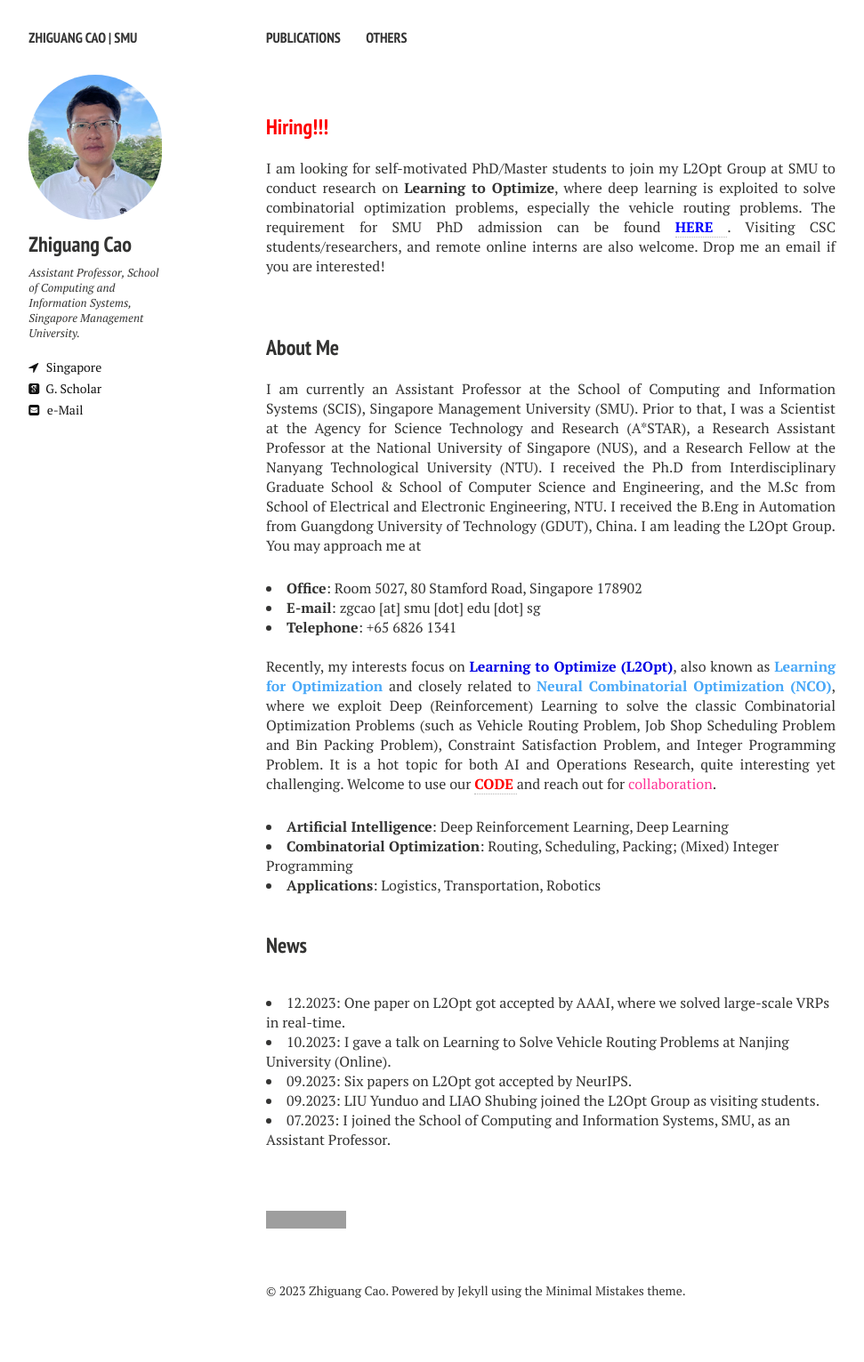
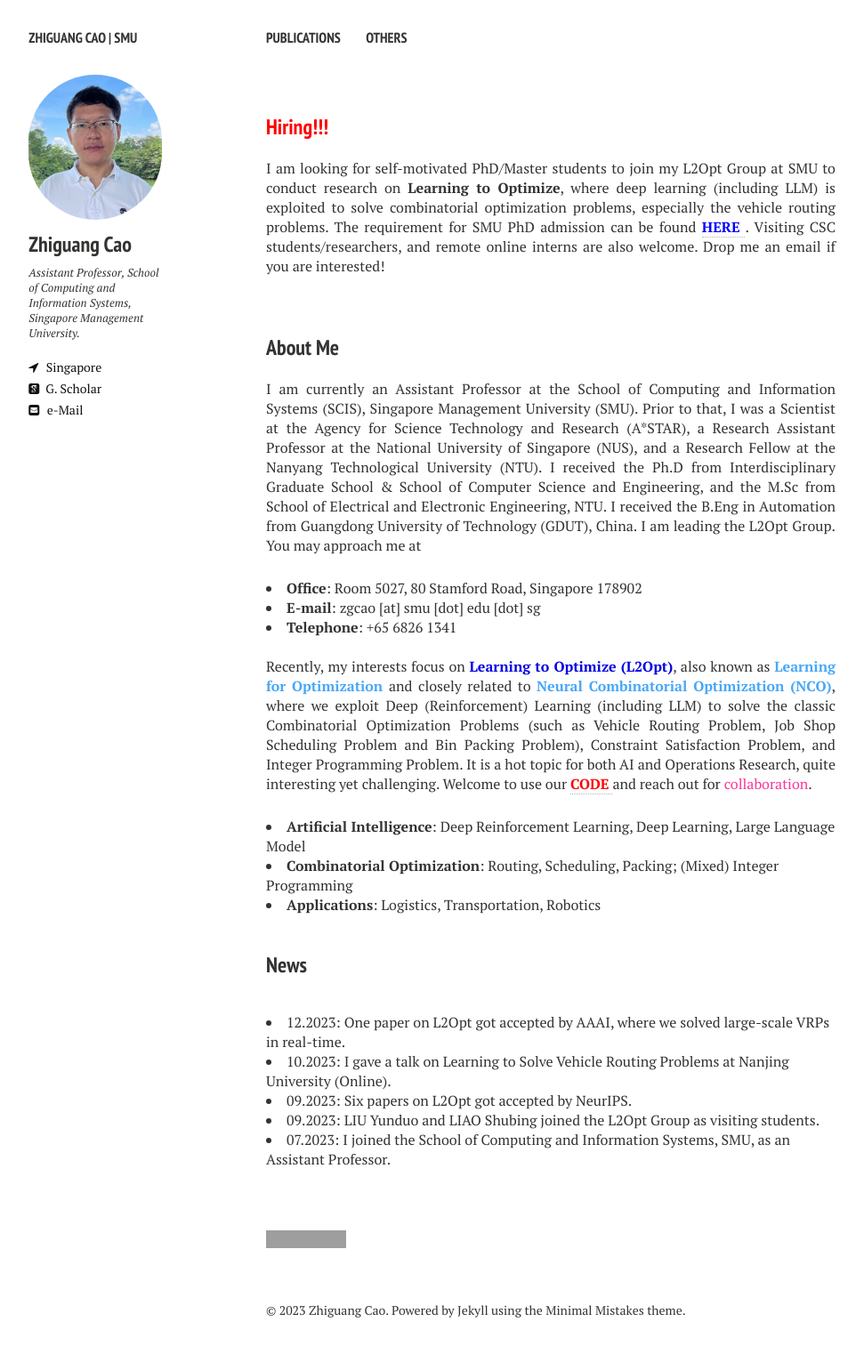
Before and after one commit to zhiguangcaosg/zhiguangcaosg.github.io, a Jekyll site: the page built from index.md, in a window 1280 px wide. Shown: the whole page at 89% size, without its empty margins (21-992 px from the left). Built offline with Jekyll 4.4.1, drawn with Linux system fonts in a browser that asks for light colours; nearby versions of some CDN libraries; before the commit the page ends 1509 px from its top, so only the background shows below that; grey boxes are pictures that could not be loaded.

Commit message:
Update index.md

```diff
--- a/index.md
+++ b/index.md
@@ -6,7 +6,7 @@ image: banner1.png
 ---
 <h3 style="margin-bottom:0px;padding-top:20px;color:#FF0000">Hiring!!!</h3> <br>
 
-<p align="justify">I am looking for self-motivated PhD/Master students to join my L2Opt Group at SMU to conduct research on <b>Learning to Optimize</b>, where deep learning is exploited to solve combinatorial optimization problems, especially the vehicle routing problems. The requirement for SMU PhD admission can be found <a href="https://scis.smu.edu.sg/programmes/PhD/admission-fees-scholarships"  target="_blank"> <font color="#0000FF"><b>HERE</b> </font></a>. Visiting CSC students/researchers, and remote online interns are also welcome.  Drop me an email if you are interested! </p>
+<p align="justify">I am looking for self-motivated PhD/Master students to join my L2Opt Group at SMU to conduct research on <b>Learning to Optimize</b>, where deep learning (including LLM) is exploited to solve combinatorial optimization problems, especially the vehicle routing problems. The requirement for SMU PhD admission can be found <a href="https://scis.smu.edu.sg/programmes/PhD/admission-fees-scholarships"  target="_blank"> <font color="#0000FF"><b>HERE</b> </font></a>. Visiting CSC students/researchers, and remote online interns are also welcome.  Drop me an email if you are interested! </p>
 <br />
 
 
@@ -25,10 +25,10 @@ image: banner1.png
 <br />
 
 
-<p align="justify">Recently, my interests focus on <font color="#0000E3"><b>Learning to Optimize (L2Opt)</b></font>, also known as <font color="#47A7F7"><b>Learning for Optimization </b></font> and closely related to <font color="#47A7F7"><b>Neural Combinatorial Optimization (NCO)</b></font>, where we exploit Deep (Reinforcement) Learning to solve the classic Combinatorial Optimization Problems (such as Vehicle Routing Problem, Job Shop Scheduling Problem and Bin Packing Problem), Constraint Satisfaction Problem, and Integer Programming Problem. It is a hot topic for both AI and Operations Research, quite interesting yet challenging. Welcome to use our <a href="https://zhiguangcaosg.github.io/publications/"  target="_blank"> <font color="#FF0000"><b>CODE</b> </font></a> and reach out for <font color="#FF3396">collaboration</font>.
+<p align="justify">Recently, my interests focus on <font color="#0000E3"><b>Learning to Optimize (L2Opt)</b></font>, also known as <font color="#47A7F7"><b>Learning for Optimization </b></font> and closely related to <font color="#47A7F7"><b>Neural Combinatorial Optimization (NCO)</b></font>, where we exploit Deep (Reinforcement) Learning (including LLM) to solve the classic Combinatorial Optimization Problems (such as Vehicle Routing Problem, Job Shop Scheduling Problem and Bin Packing Problem), Constraint Satisfaction Problem, and Integer Programming Problem. It is a hot topic for both AI and Operations Research, quite interesting yet challenging. Welcome to use our <a href="https://zhiguangcaosg.github.io/publications/"  target="_blank"> <font color="#FF0000"><b>CODE</b> </font></a> and reach out for <font color="#FF3396">collaboration</font>.
 </p>
 <li>
-<b>Artificial Intelligence</b>:  Deep Reinforcement Learning, Deep Learning
+<b>Artificial Intelligence</b>:  Deep Reinforcement Learning, Deep Learning, Large Language Model
 </li>
 <li>
 <b>Combinatorial Optimization</b>:  Routing, Scheduling, Packing; (Mixed) Integer Programming
```
